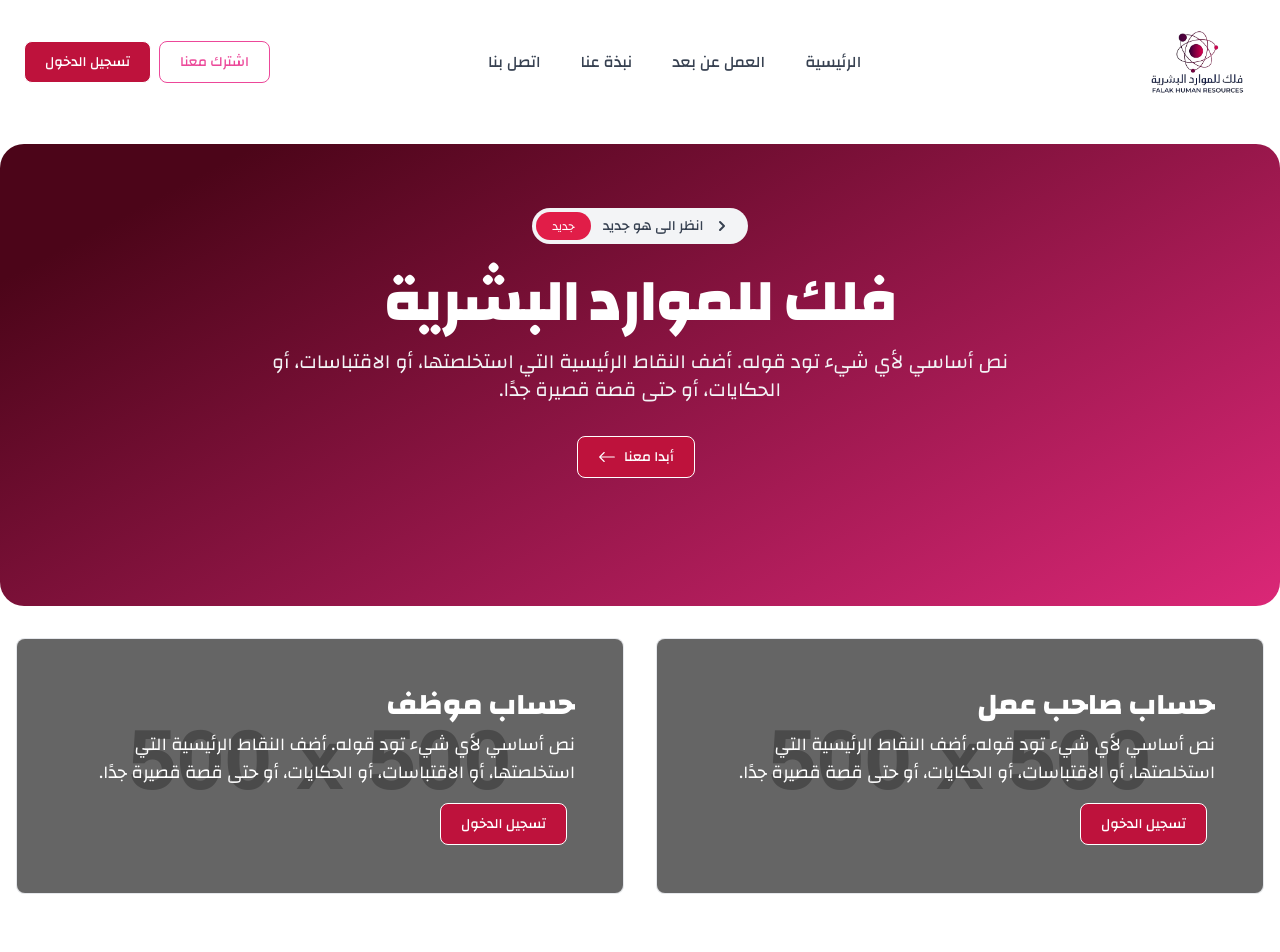
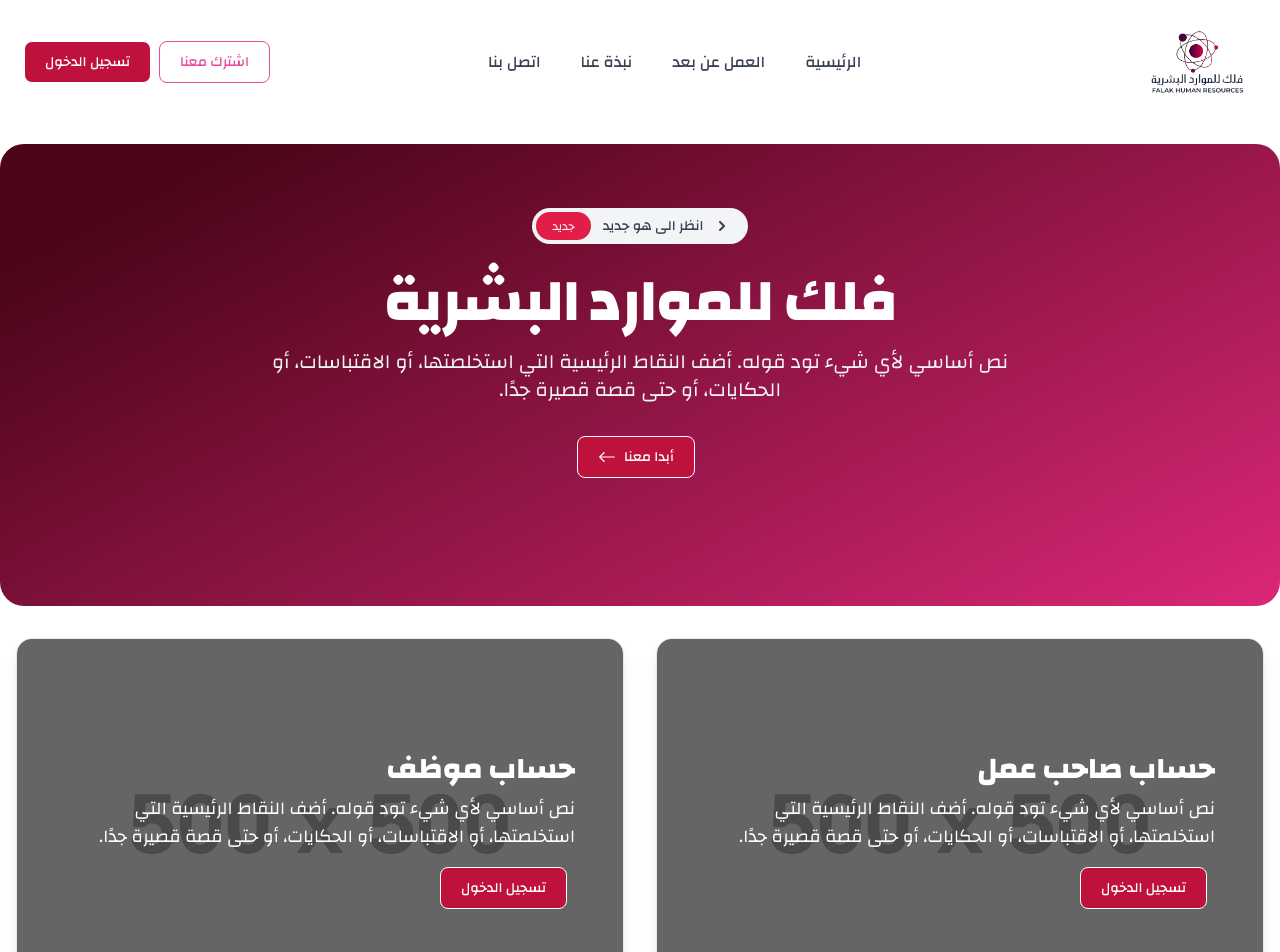
Before and after one commit to Abubakr-Alsheikh/falak-hr, a React (Vite) app: page / in a window 1280 px wide. Shown: the top 952 px of the page. Built offline with nearby package versions, Linux system fonts and the light colour scheme.

Commit message:
Improving Account Card

```diff
--- a/src/components/AccountCard.tsx
+++ b/src/components/AccountCard.tsx
@@ -16,10 +16,10 @@
   return (
     <div
       style={{ backgroundImage: `url(${backgroundImage})` }}
-      className="relative rounded-lg border border-gray-200 bg-gray-50 bg-cover bg-center p-8 dark:border-gray-700 dark:bg-gray-800 md:p-12"
+      className="relative flex h-96 max-w-screen-lg overflow-hidden rounded-2xl border bg-cover bg-center p-8 shadow-lg dark:border-gray-700 dark:bg-gray-800 md:p-12"
     >
-      <div className="absolute inset-0 rounded-lg bg-black opacity-50"></div>
-      <div className="relative z-10">
+      <div className="absolute inset-0 bg-black opacity-50"></div>
+      <div className="relative z-10 flex h-full flex-1 flex-col items-start justify-center">
         <h2 className="mb-2 text-3xl font-extrabold text-white">{title}</h2>
         <p className="mb-4 text-lg font-normal text-white">{description}</p>
         <Button text={buttonText} variant="primary" />
```
